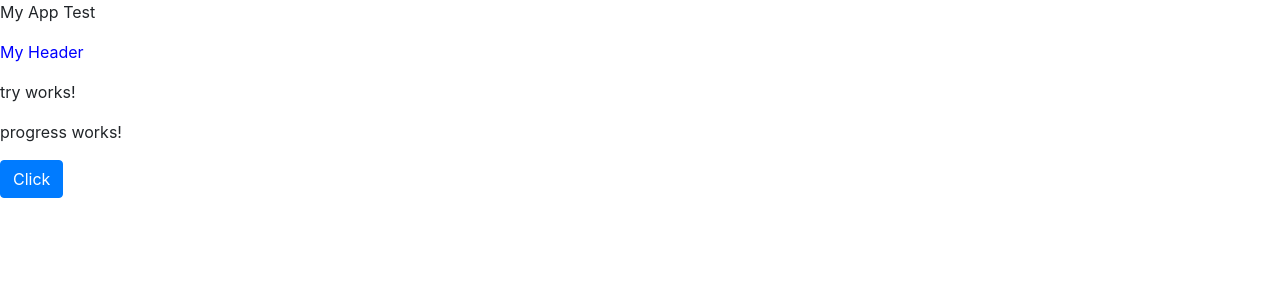
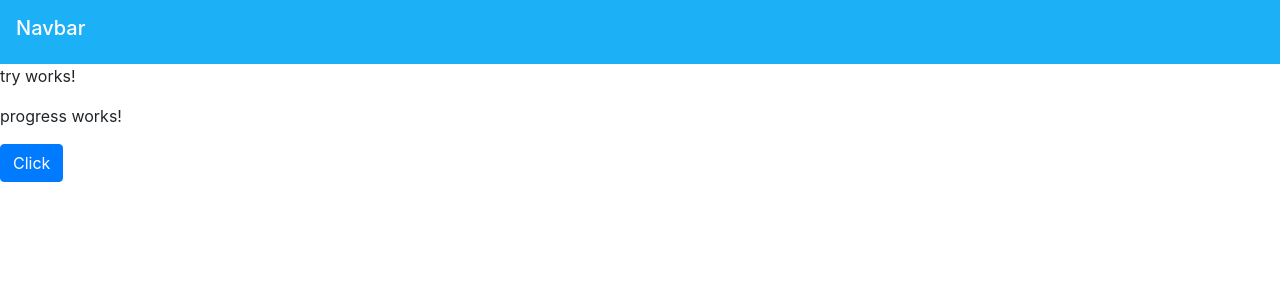
Before and after one commit to Teo-BH/angular-components, an Angular app: page / in a window 1280 px wide. Shown: the top 300 px of the page. Built offline with nearby package versions, Linux system fonts and the light colour scheme.

Commit message:
Add Navbar bootstrap on header component

```diff
--- a/src/app/app.component.html
+++ b/src/app/app.component.html
@@ -1,3 +1,2 @@
-<p>My App Test</p>
 <app-header></app-header>
 <app-panel></app-panel>
--- a/src/app/header/header.component.css
+++ b/src/app/header/header.component.css
@@ -1,3 +1,3 @@
-.exemplo {
-    color: blue
+.navbar {
+    background-color: #1cb0f6 !important
 }
--- a/src/app/header/header.component.html
+++ b/src/app/header/header.component.html
@@ -1 +1,3 @@
-<p class='exemplo'>My Header</p>
+<nav class="navbar navbar-dark bg-primary">
+    <h1 class="navbar-brand" href="#">Navbar</h1>
+</nav>
```
